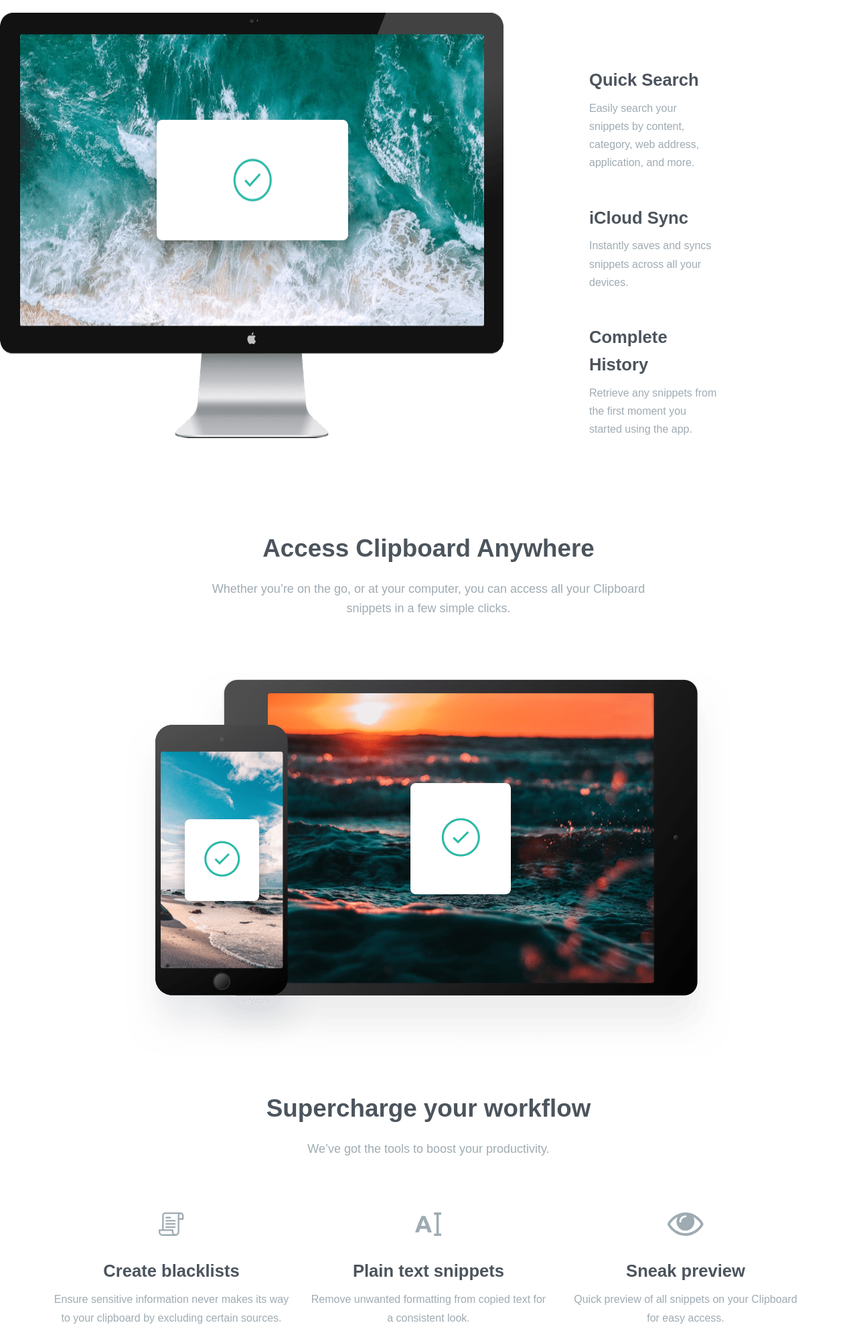
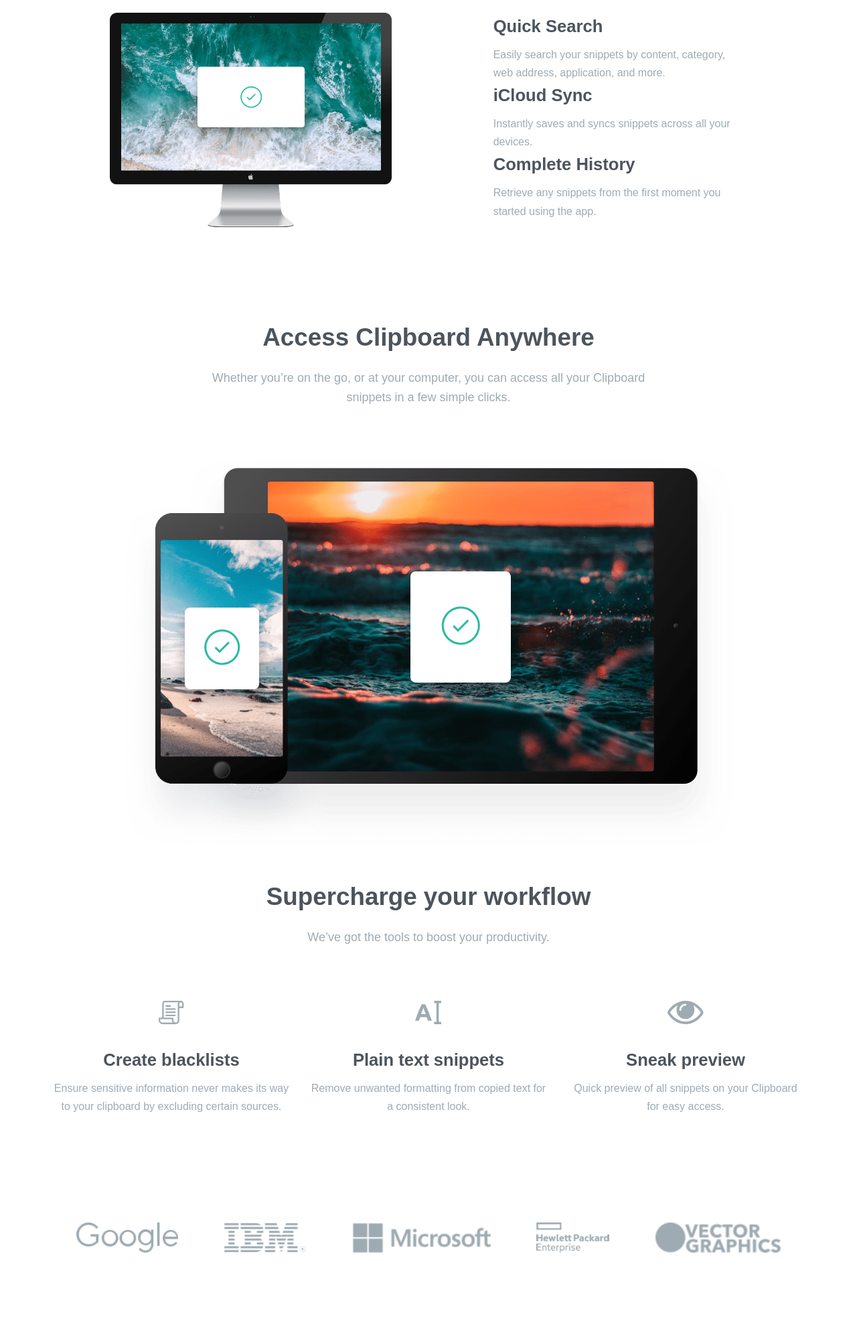
Before and after one commit to Sammbra/Clipboard-landing-page, a plain HTML site: page index.html in a window 1280 px wide. Shown: the part 920-2904 px from the top of the page at 67% size. Drawn offline with Linux system fonts and the light colour scheme; a web font is replaced by a local one.

Commit message:
also adjust tablet version

```diff
--- a/css/main.css
+++ b/css/main.css
@@ -96,7 +96,7 @@ header::before {
 }
 
 #logos img {
-  height: 50px;
+  height: 45px;
 }
 
 #last-section {
--- a/css/media.css
+++ b/css/media.css
@@ -1,4 +1,31 @@
-@media(max-width: 800px) {
+@media(max-width: 1300px) {
+  #image-text {
+    max-width: 1000px;
+  }
+
+  #image-text img {
+    height: 20rem;
+    padding: 0 1.5rem;
+  }
+
+  #image-text .box {
+    padding: 0 3rem;
+  }
+
+  #image-text .box .small-section {
+    margin-top: 0rem;
+  }
+
+  #logos {
+    padding: 0 1.5rem;
+  }
+
+  #logos img {
+    height: 45px;
+  }
+}
+
+@media (max-width: 900px) {
   .container {
     max-width: 450px;
     padding: 0 1.5rem;
@@ -50,7 +77,7 @@
   }
 
   #image-text .box .small-section {
-        margin-top: 2rem;
+    margin-top: 3rem;
   }
 
   .image {
@@ -83,8 +110,7 @@
   }
 
   #logos img {
-        width: 7.5rem;
-        height: 2.5rem;
+    height: 45px;
   }
 
   #additional {
```
Lines whose indentation alone changed are shown as unchanged.
